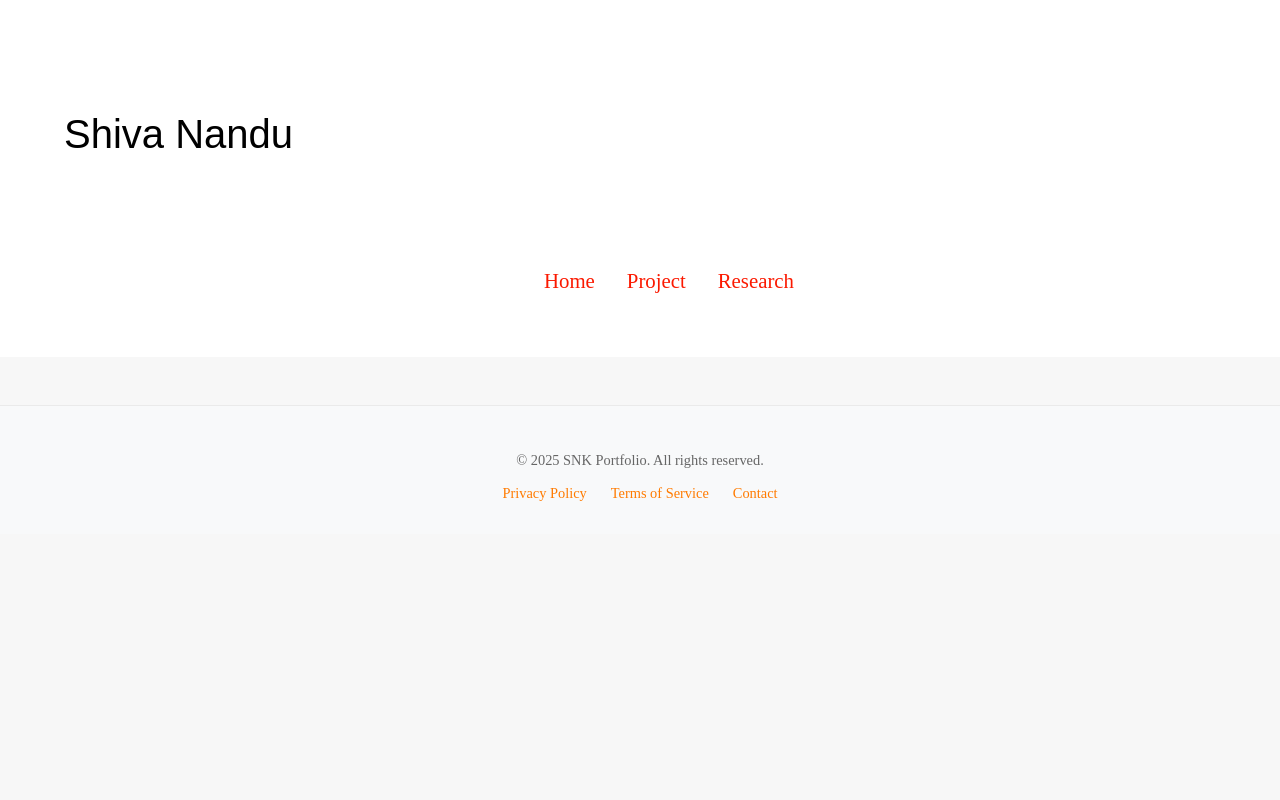
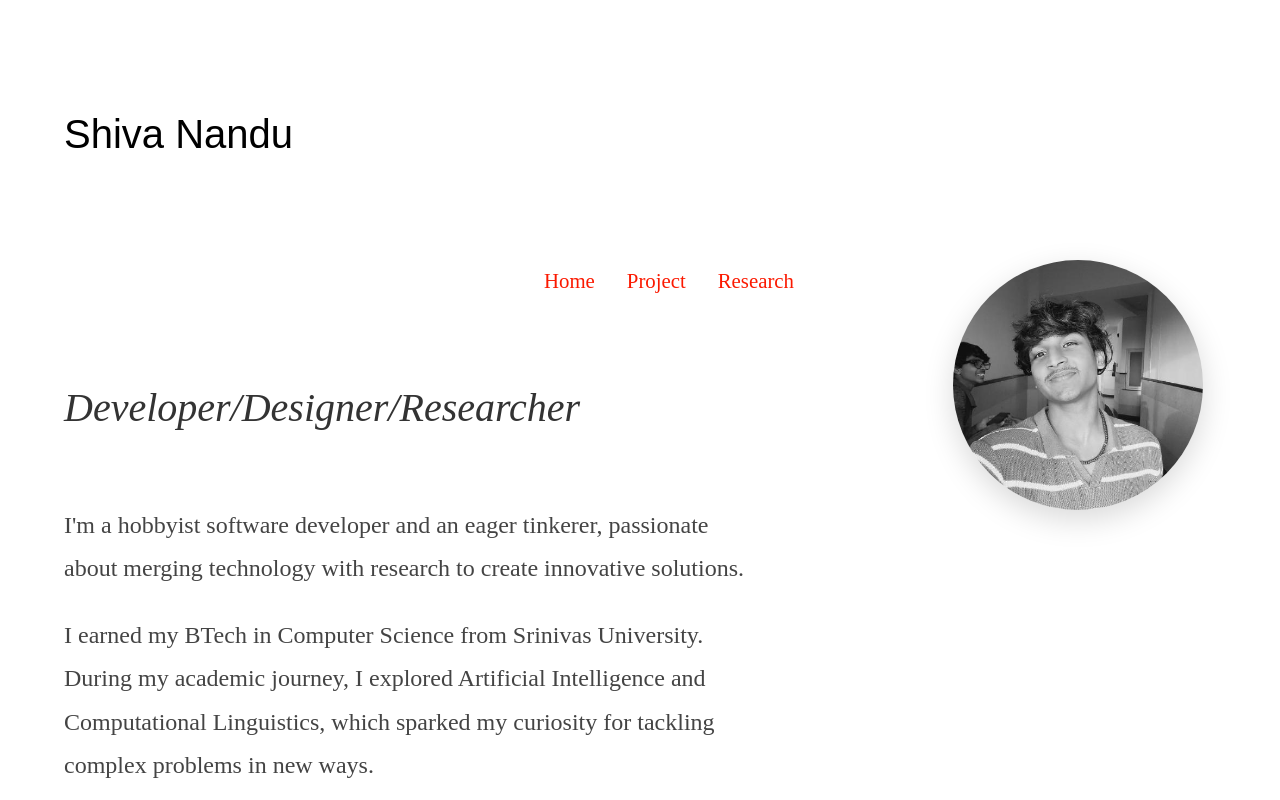
Before and after one commit to snk-git-hub/meh, a React (Vite) app: page / in a window 1280 px wide. Shown: the top 800 px of the page. Built offline with nearby package versions, Linux system fonts and the light colour scheme; a web font is replaced by a local one.

Commit message:
Third commit

```diff
--- a/src/Routes.jsx
+++ b/src/Routes.jsx
@@ -10,7 +10,8 @@
         <BrowserRouter>
             <Routes>
                 <Route path="/" element={<Layout />}>
-                    <Route path="Home" index element={<Home />} />
+
+                    <Route  index element={<Home />} />
                     <Route path="Project" element={<Project />} />
                     <Route path="Research" element={<Research />} />
                     <Route path="*" element={<Error />} />
```
